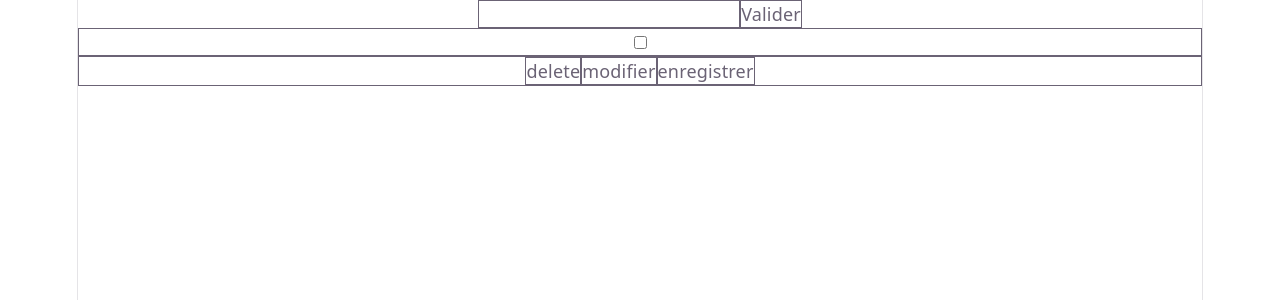
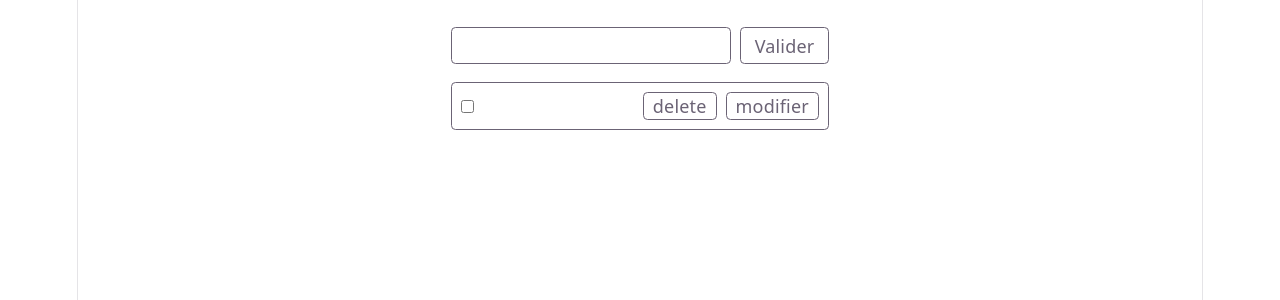
Before and after one commit to martin-mabrut/test-react-simplon, a React (Vite) app in the folder React1/: page / in a window 1280 px wide. Both pictures are taken after a click on the button "Valider". Shown: the top 300 px of the page. Built offline with nearby package versions, Linux system fonts and the light colour scheme.

Commit message:
un peu de style

```diff
--- a/React1/src/App.tsx
+++ b/React1/src/App.tsx
@@ -48,30 +48,34 @@ function App() {
   }
 
   return (
-    <div>
+    <div className='max-w-xl mx-auto p-6'>
+      <div className='flex gap-2 mb-4'>
         <input onChange={(event) => {
           const value = event.target.value;
           setInput(value);
           }
         }
-      className='border'>
+        className='border rounded px-2 py-1 flex-1'>
         </input>
-      <button onClick={createTask} className='border'>Valider</button>
+        <button onClick={createTask} className='border rounded px-3 py-1'>Valider</button>
+      </div>
 
-      <div>
+      <div className='flex flex-col gap-2'>
           {tasks.map((task) => (
-            <div key={task.id} className='border'>
+            <div key={task.id} className='border rounded p-2 flex flex-wrap items-center gap-2'>
               <input type="checkbox" onChange={(event) => done(task.id, event)}></input>
-              <p className={` border ${tasksDone.includes(task.id) ?
+              <p className={`flex-1 text-left ${tasksDone.includes(task.id) ?
               "line-through" : ""}`}>{task.text}</p>
-              <button onClick={() => deleteTask(task.id)} className='border'>delete</button>
+              <button onClick={() => deleteTask(task.id)} className='border rounded px-2'>delete</button>
+              <button onClick={() => setEditingTask(task.id)} className='border rounded px-2'>modifier</button>
+              <div className={`w-full gap-2 ${task.id === editingTask ? "flex" : "hidden"}`}>
                 <input onChange={(event) => {
                   const value = event.target.value;
                   setEditValue(value);
                 }}
-              className={` border ${task.id === editingTask ? "flex" : "hidden"}`}></input>
-              <button onClick={() => setEditingTask(task.id)} className='border'>modifier</button>
-              <button onClick={() => updateTask(task.id, editValue)} className='border'>enregistrer</button>
+                className='border rounded px-2 flex-1'></input>
+                <button onClick={() => updateTask(task.id, editValue)} className='border rounded px-2'>enregistrer</button>
+              </div>
             </div>
           ))}
 
```
Lines whose indentation alone changed are shown as unchanged.
